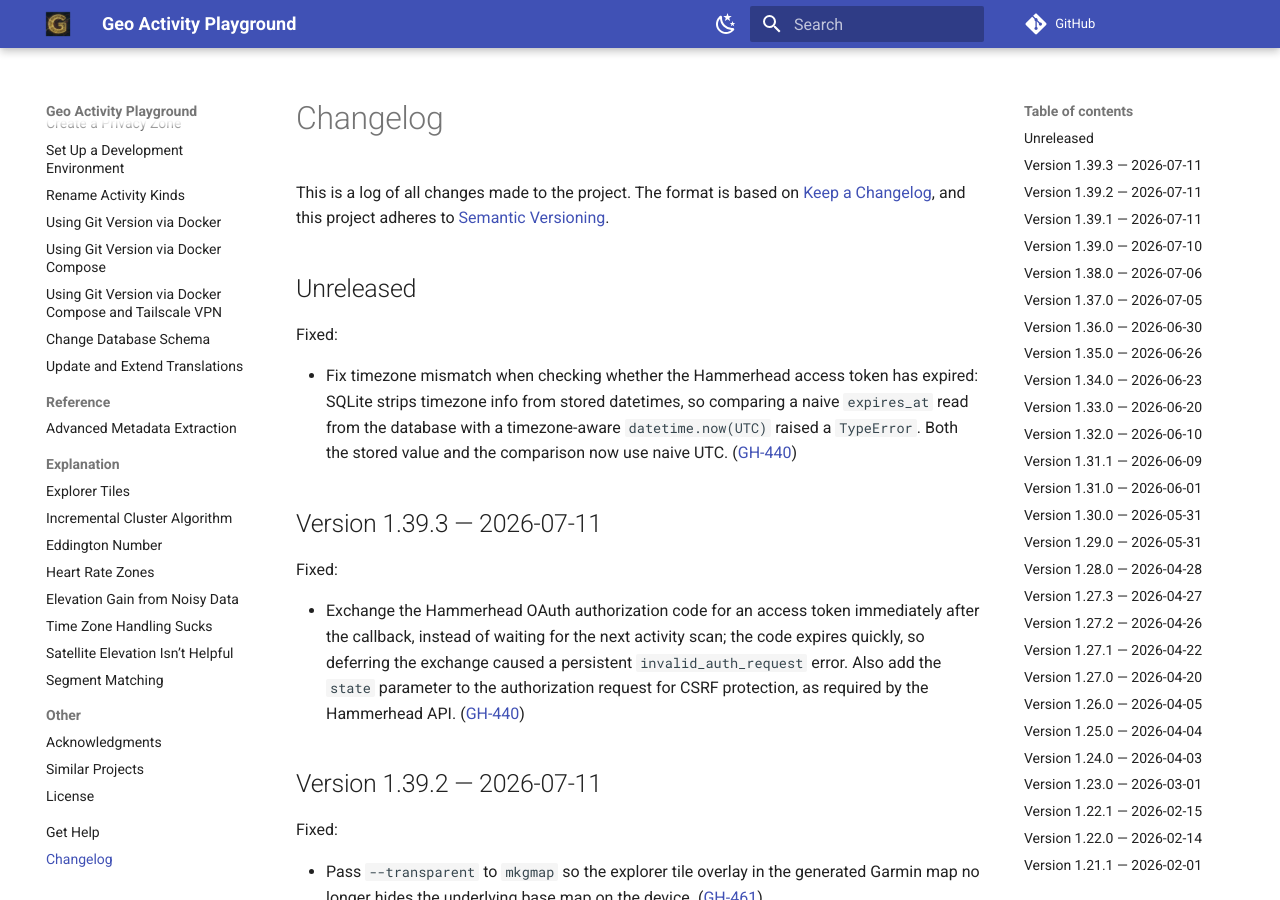
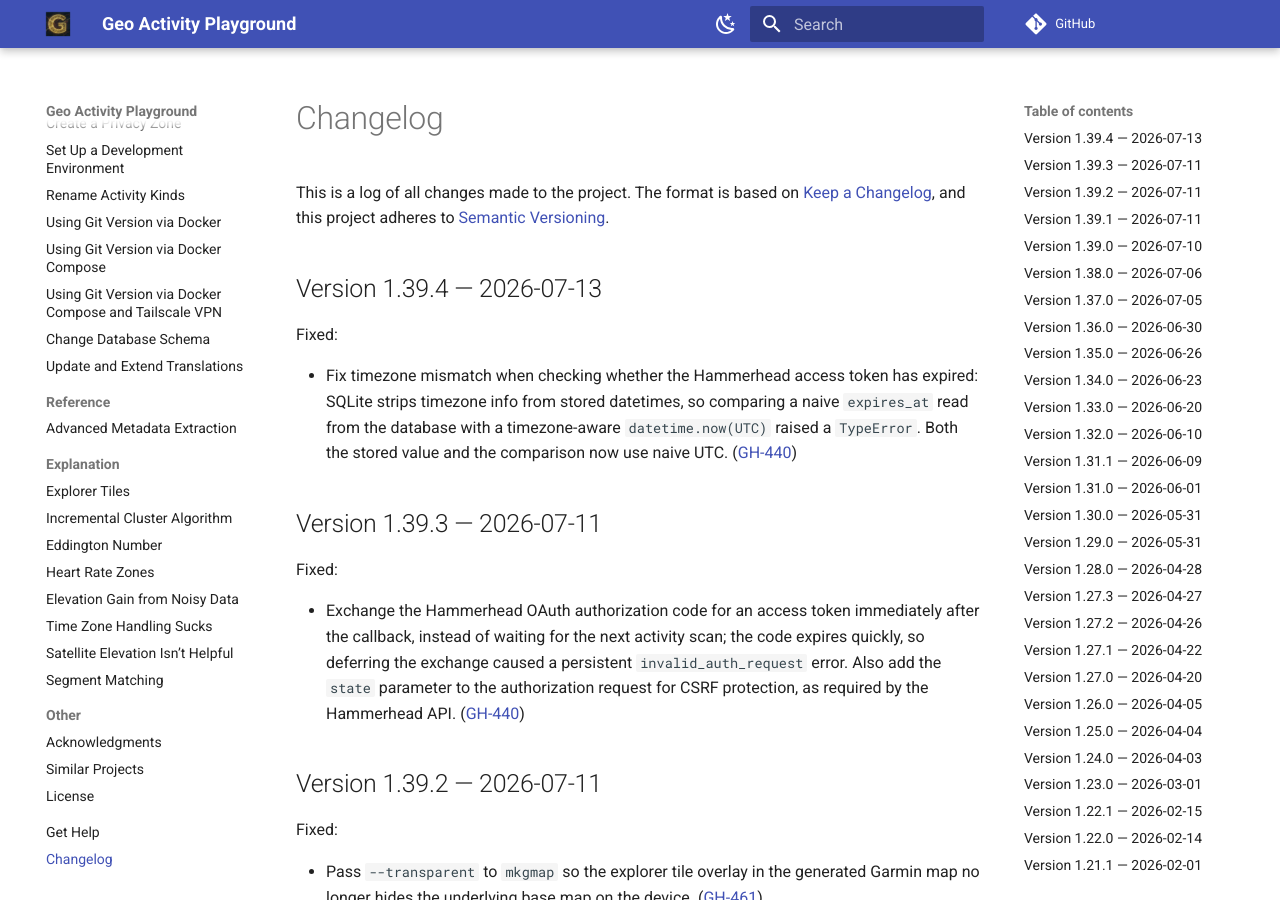
Before and after one commit to martin-ueding/geo-activity-playground, an MkDocs documentation site: the page built from docs/changelog.md, in a window 1280 px wide and 900 px high. Built offline with MkDocs 1.6.1 and Material for MkDocs 9.7.7, drawn with Linux system fonts in a browser that asks for light colours; comment, search, counter and statistics services are not loaded.

Commit message:
chore: bump version to 1.39.4

```diff
--- a/docs/changelog.md
+++ b/docs/changelog.md
@@ -15,7 +15,7 @@ Types of changes
 
 <!-- next version below this line -->
 
-## Unreleased
+## Version 1.39.4 — 2026-07-13
 
 Fixed:
 
--- a/pyproject.toml
+++ b/pyproject.toml
@@ -1,6 +1,6 @@
 [project]
 name = "geo-activity-playground"
-version = "1.39.3"
+version = "1.39.4"
 description = "Analysis of geo data activities like rides, runs or hikes."
 authors = [{ name = "Martin Ueding", email = "mu@martin-ueding.de" }]
 license = { text = "MIT" }
```
Also changed, not shown: 1 other file.
